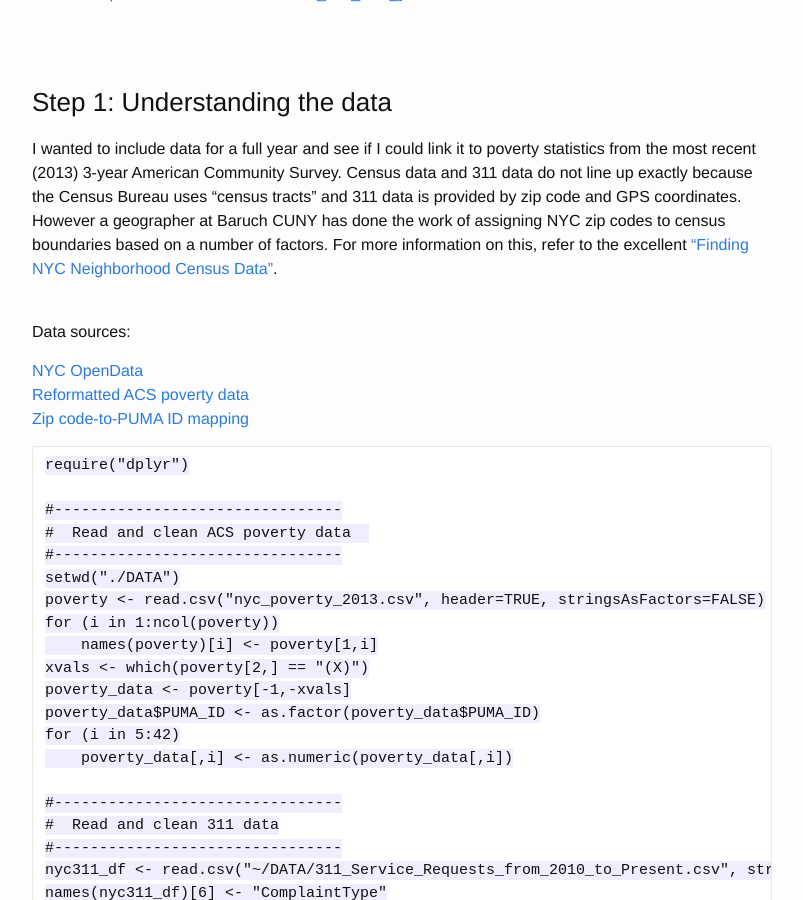
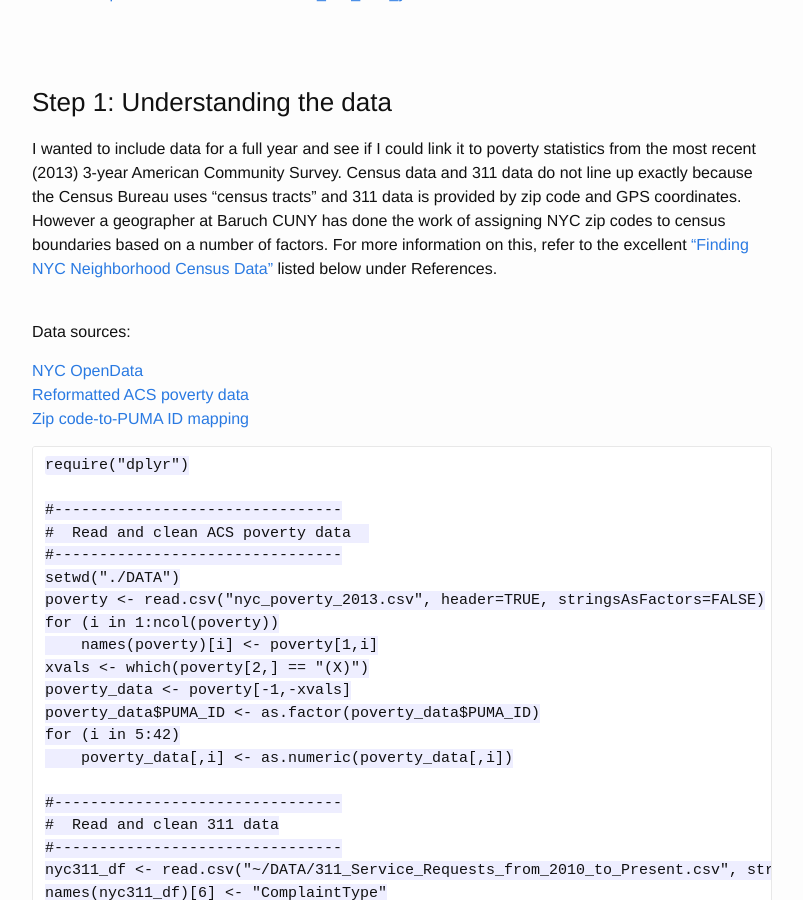
Before and after one commit to jcp1016/jcp1016.github.io, a Jekyll site: the page built from _posts/2015-03-24-nyc-311.md, in a window 1280 px wide and 900 px high, scrolled down 1063 px. Shown: the whole window, without its empty margins (238-1041 px from the left). Built offline with Jekyll 4.4.1, drawn with Linux system fonts in a browser that asks for light colours.

Commit message:
edited post

```diff
--- a/_posts/2015-03-24-nyc-311.md
+++ b/_posts/2015-03-24-nyc-311.md
@@ -16,7 +16,7 @@
 <br /><br />
 
 ###Step 1:  Understanding the data
-I wanted to include data for a full year and see if I could link it to poverty statistics from the most recent (2013) 3-year American Community Survey.  Census data and 311 data do not line up exactly because the Census Bureau uses "census tracts" and 311 data is provided by zip code and GPS coordinates.  However a geographer at Baruch CUNY has done the work of assigning NYC zip codes to census boundaries based on a number of factors.  For more information on this, refer to the excellent ["Finding NYC Neighborhood Census Data"](http://guides.newman.baruch.cuny.edu/ld.php?content_id=7154885).<br >
+I wanted to include data for a full year and see if I could link it to poverty statistics from the most recent (2013) 3-year American Community Survey.  Census data and 311 data do not line up exactly because the Census Bureau uses "census tracts" and 311 data is provided by zip code and GPS coordinates.  However a geographer at Baruch CUNY has done the work of assigning NYC zip codes to census boundaries based on a number of factors.  For more information on this, refer to the excellent ["Finding NYC Neighborhood Census Data"](http://guides.newman.baruch.cuny.edu/ld.php?content_id=7154885) listed below under References.<br >
 
 <br />Data sources:<br />
 
```
